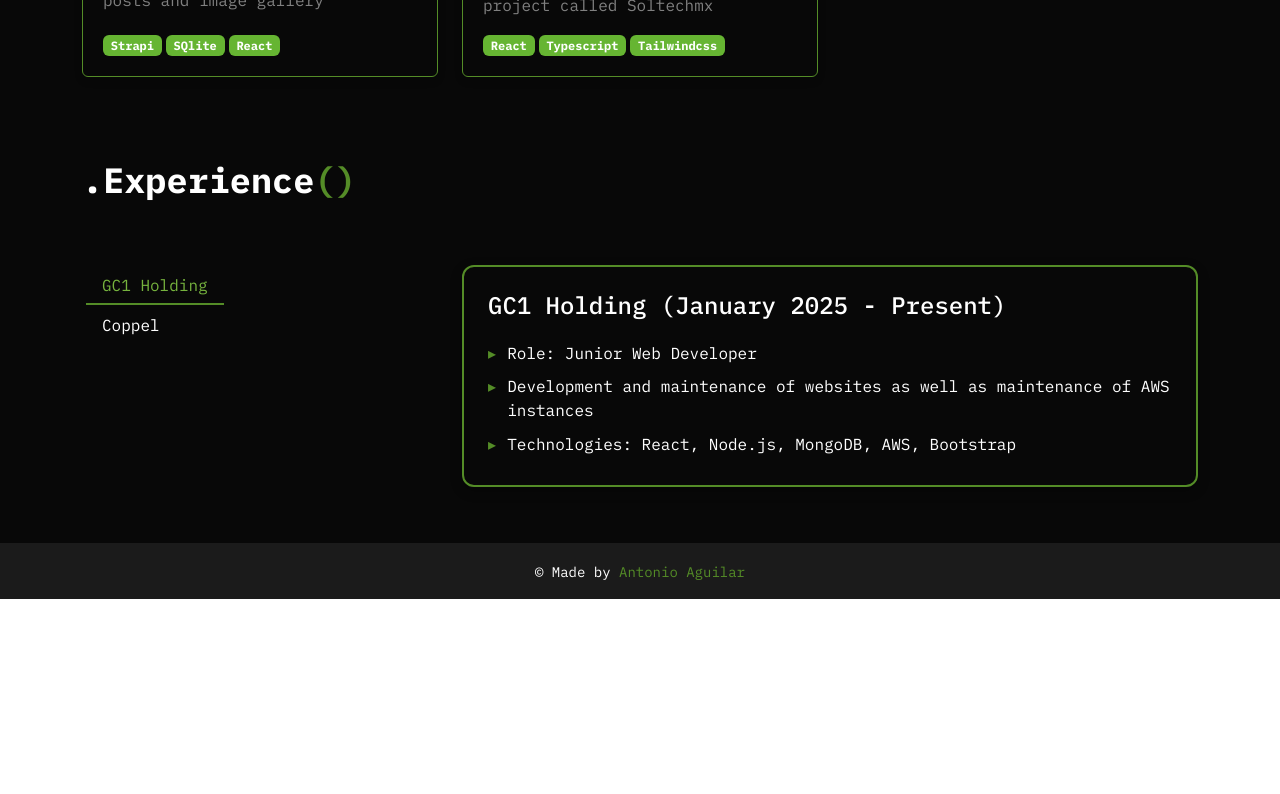
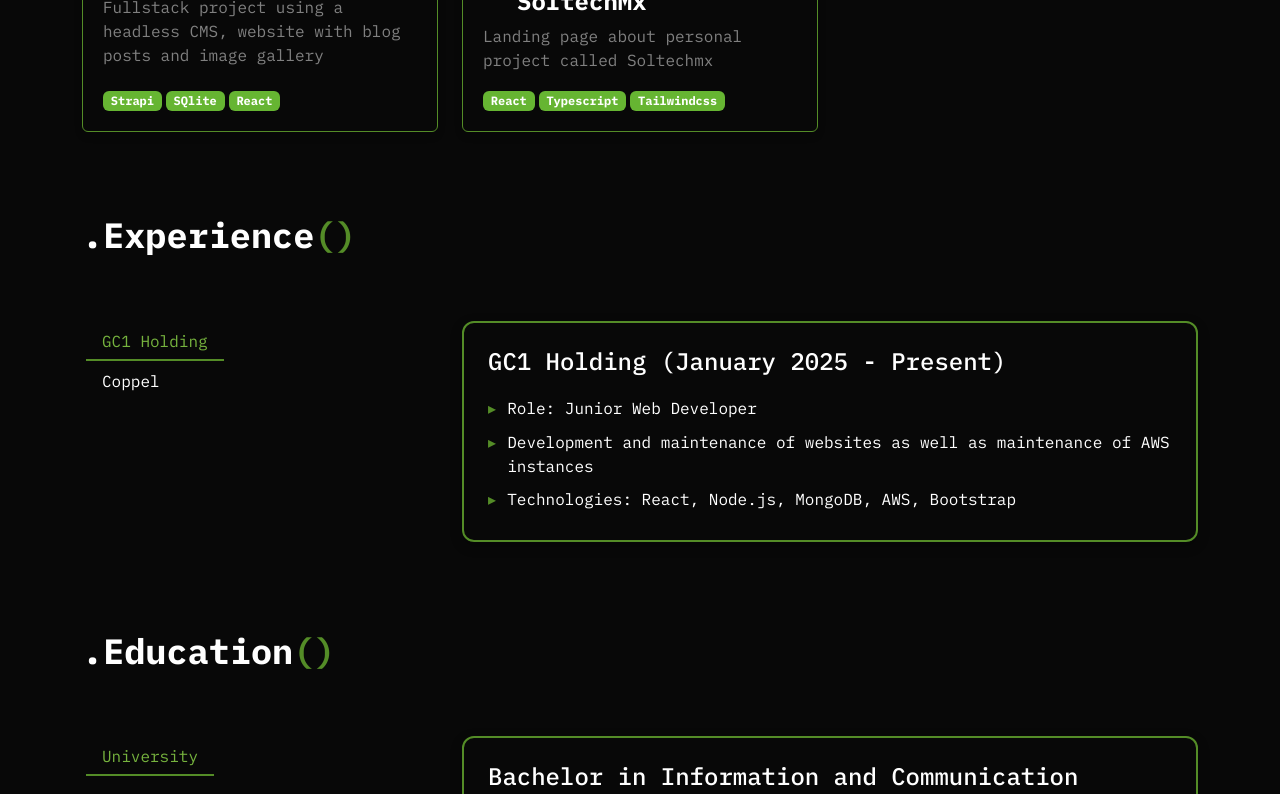
Before and after one commit to AntonioAguilar27/portafolio-web, a React (Vite) app: page / in a window 1280 px wide. Shown: the part 2000-2794 px from the top of the page. Before the commit the page ends 2599 px from the top, so only its background shows below. Built offline with nearby package versions, Linux system fonts and the light colour scheme.

Commit message:
mejoras al sitio

```diff
--- a/index.html
+++ b/index.html
@@ -4,7 +4,35 @@
     <meta charset="UTF-8" />
     <link rel="icon" type="image/svg+xml" href="/portfolio.svg" />
     <meta name="viewport" content="width=device-width, initial-scale=1.0" />
-    <title>Portafolio web</title>
+
+    <!-- ✅ Metadatos SEO -->
+    <title>Portafolio de Antonio Aguilar | Desarrollador Web</title>
+    <meta
+      name="description"
+      content="Desarrollador web especializado en crear experiencias digitales modernas, personalizadas y de alta calidad."
+    />
+    <meta
+      name="keywords"
+      content="Desarrollador Web, Portafolio, Frontend, Backend, Programación, Proyectos"
+    />
+    <meta name="author" content="Antonio Aguilar" />
+
+    <!-- ✅ Open Graph -->
+    <meta
+      property="og:title"
+      content="Portafolio de [Tu Nombre] | Desarrollador Web"
+    />
+    <meta
+      property="og:description"
+      content="Explora mis proyectos de desarrollo web, con un enfoque en calidad, personalización y entrega puntual."
+    />
+    <meta
+      property="og:url"
+      content="https://portafolio-web-lemon.vercel.app/"
+    />
+    <meta property="og:type" content="website" />
+
+    <!-- ✅ Google Fonts -->
     <link rel="preconnect" href="https://fonts.googleapis.com" />
     <link rel="preconnect" href="https://fonts.gstatic.com" crossorigin />
     <link
--- a/src/app.tsx
+++ b/src/app.tsx
@@ -1,23 +1,25 @@
-import React from 'react';
-import Navbar from './components/Navbar';
-import HeroBanner from './components/HeroBanner';
-import Footer from './components/Footer';
-import Tecnologias from './components/Tecnologias'
-import Proyects from './components/Proyects';
-import VerticallPils from './components/VerticallPils';
-import 'bootstrap-icons/font/bootstrap-icons.css';
-import Aside from './components/Aside';
-import Experience from './components/Experience';
+import React from "react";
+import Navbar from "./components/Navbar";
+import HeroBanner from "./components/HeroBanner";
+import Footer from "./components/Footer";
+import Tecnologias from "./components/Tecnologias";
+import Proyects from "./components/Proyects";
+import VerticallPils from "./components/VerticallPils";
+import "bootstrap-icons/font/bootstrap-icons.css";
+import Aside from "./components/Aside";
+import Experience from "./components/Experience";
+import Education from "./components/Education";
 
 const App: React.FC = () => (
   <>
     <Navbar />
-    <Aside/>
+    <Aside />
     <HeroBanner />
-    <Tecnologias/>
-    <VerticallPils/>
-    <Proyects/>
-    <Experience/>
+    <Tecnologias />
+    <VerticallPils />
+    <Proyects />
+    <Experience />
+    <Education />
     <Footer />
   </>
 );
--- /dev/null
+++ b/src/components/Education.tsx
@@ -0,0 +1,64 @@
+import React, { useState } from "react";
+import { useTranslation } from "react-i18next";
+import "../visuals/Experience.css"; // Asegúrate de importar tus estilos
+
+const Education: React.FC = () => {
+  const { t } = useTranslation();
+  const [activeKey, setActiveKey] = useState("gc1Holding"); // Sección predeterminada: Gc1 Holding
+
+  // Función para manejar el cambio de sección
+  const handleTabSelect = (key: string) => {
+    setActiveKey(key);
+  };
+
+  return (
+    <div>
+      <div className="vertical-pills-container" id="education">
+        <div className="container">
+          <h2 className="text-white tech_title">
+            .{t("education.title")}
+            <span className="parenthesis-pill">()</span>
+          </h2>
+          <div className="row justify-content-center">
+            {/* Column para las "píldoras" */}
+            <div className="col-sm-4">
+              <ul className="nav nav-pills flex-column">
+                {/* Secciones de "Gc1 Holding" y "Coppel" */}
+                <li className="nav-item">
+                  <a
+                    className={`nav-link ${
+                      activeKey === "gc1Holding" ? "active" : ""
+                    }`}
+                    href=""
+                    onClick={() => handleTabSelect("gc1Holding")}
+                  >
+                    {t("universidad")}
+                  </a>
+                </li>
+              </ul>
+            </div>
+            {/* Contenido de cada sección con estilo tipo card */}
+            <div className="col-sm-8">
+              <div className="tech-card p-4 mb-4">
+                {activeKey === "gc1Holding" && (
+                  <>
+                    <h4 className="text-white">{t("escuela.carrera")}</h4>
+                    <p className="" style={{ color: "#548C27" }}>
+                      {t("escuela.institucion")}
+                    </p>
+                    <ul className="tech-list">
+                      <li className="text-white">{t("escuela.status")}</li>
+                      <li className="text-white">{t("escuela.fecha")}</li>
+                    </ul>
+                  </>
+                )}
+              </div>
+            </div>
+          </div>
+        </div>
+      </div>
+    </div>
+  );
+};
+
+export default Education;
--- a/src/i18n/en.json
+++ b/src/i18n/en.json
@@ -1,6 +1,6 @@
 {
   "hero": {
-    "introduction": "Hi! I'm 25 years old, and passionate about web development. I love creating digital solutions that combine design, functionality, and a healthy dose of creativity. Here, I share some of my projects and my enjoyment of building with code.",
+    "introduction": "Web developer dedicated to delivering high-quality digital experiences, paying attention to every detail from planning to final delivery. My approach focuses on providing customized solutions tailored to the needs of each project, balancing design, usability, and performance. I place strong emphasis on meeting deadlines without compromising excellence, ensuring that every development is functional, scalable, and easy to maintain. I enjoy working both independently and collaboratively, applying best practices and agile methodologies to guarantee an efficient and transparent development process.",
     "callToAction": "Check out my projects >"
   },
   "contact": {
@@ -73,7 +73,8 @@
     "technologies": "Technologies",
     "projects": "Projects",
     "about": "About",
-    "experience": "Experience"
+    "experience": "Experience",
+    "education": "Education"
   },
   "footer": {
     "madewith": "Made by "
@@ -94,5 +95,15 @@
       "work": "Learning about work methodology within the Scrum framework and training in web development",
       "technologies": "Technologies: PHP, MySQL, ColdFusion, and Scrum"
     }
-  }
+  },
+  "education": {
+    "title": "Education"
+  },
+  "escuela": {
+    "carrera": "Bachelor in Information and Communication Technologies",
+    "institucion": "Instituto Tecnológico de Culiacán",
+    "status": "Graduated",
+    "fecha": "August 2019 - December 2024"
+  },
+  "universidad": "University"
 }
--- a/src/i18n/es.json
+++ b/src/i18n/es.json
@@ -8,7 +8,7 @@
     "optimized": "Optimizada"
   },
   "hero": {
-    "introduction": "¡Hola! tengo 25 años y soy un apasionado del desarrollo web. Me encanta crear soluciones digitales que combinan diseño, funcionalidad y una buena dosis de creatividad. En este espacio comparto algunos de mis proyectos y lo que disfruto construir con código.",
+    "introduction": "Desarrollador web orientado a la creación de experiencias digitales de alta calidad, cuidando cada detalle desde la planificación hasta la entrega final. Mi enfoque está en ofrecer soluciones personalizadas que se adapten a las necesidades de cada proyecto, equilibrando diseño, usabilidad y rendimiento. Valoro la importancia de cumplir con los tiempos de entrega sin sacrificar la excelencia del resultado, asegurando que cada desarrollo sea funcional, escalable y fácil de mantener. Disfruto trabajar tanto de manera independiente como en equipo, aplicando buenas prácticas y metodologías ágiles para garantizar un proceso de desarrollo eficiente y transparente.",
     "callToAction": "Conoce mis proyectos >"
   },
   "contact": {
@@ -82,7 +82,8 @@
     "technologies": "Tecnologías",
     "projects": "Proyectos",
     "about": "Sobre_mi",
-    "experience": "Experiencia"
+    "experience": "Experiencia",
+    "education": "Educacion"
   },
   "footer": {
     "madewith": "Desarrollado por"
@@ -103,5 +104,15 @@
       "work": "Aprendizaje sobre la metodologia de trabajo en el marco de scrum y capacitacion sobre desarrollo web",
       "technologies": "Tecnologias: PHP, MySql, Coldfusion y Scrum"
     }
-  }
+  },
+  "education": {
+    "title": "Educación"
+  },
+  "escuela": {
+    "carrera": "Ingeniería en Tecnologías de la Información y Comunicaciones",
+    "institucion": "Instituto Tecnológico de Culiacán",
+    "status": "titulado",
+    "fecha": "Agosto 2019 - Diciembre 2024"
+  },
+  "universidad": "Universidad"
 }
```
Also changed, not shown: src/components/Navbar.tsx (+52 -16 lines).
